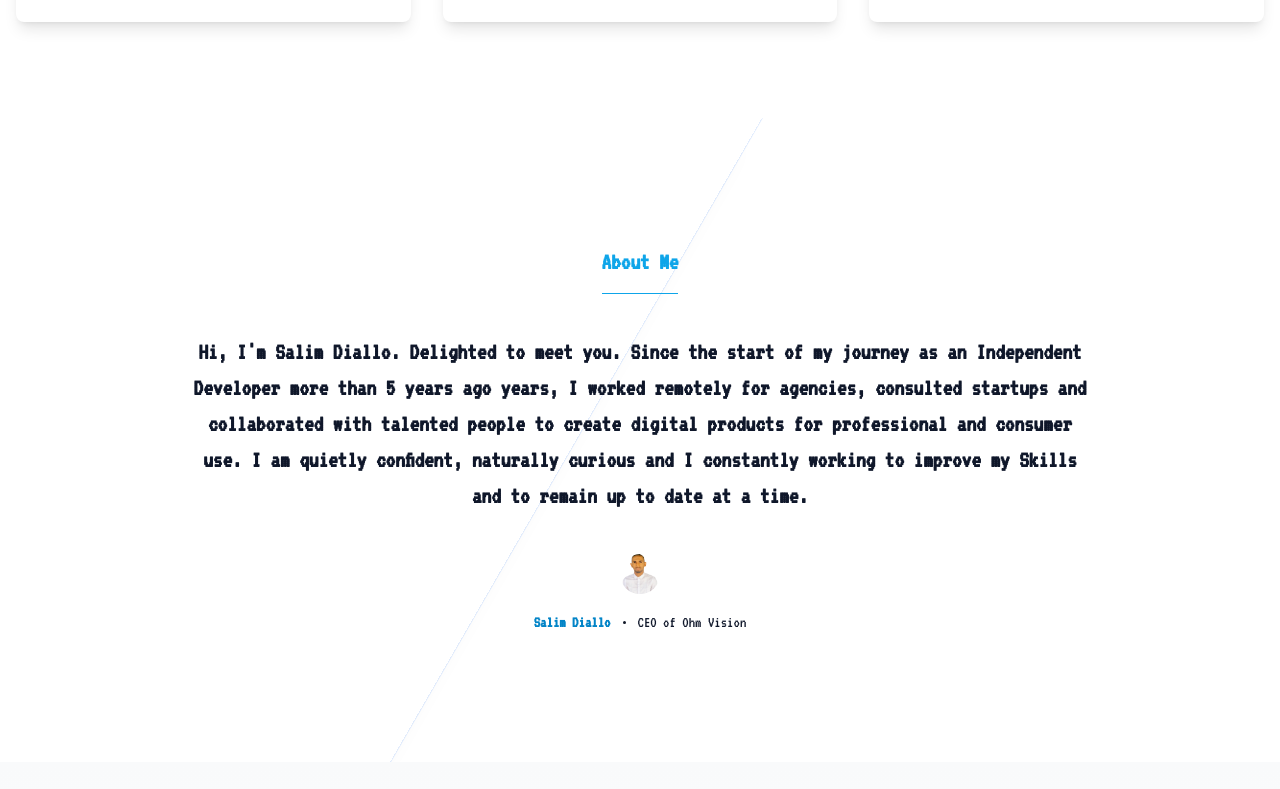
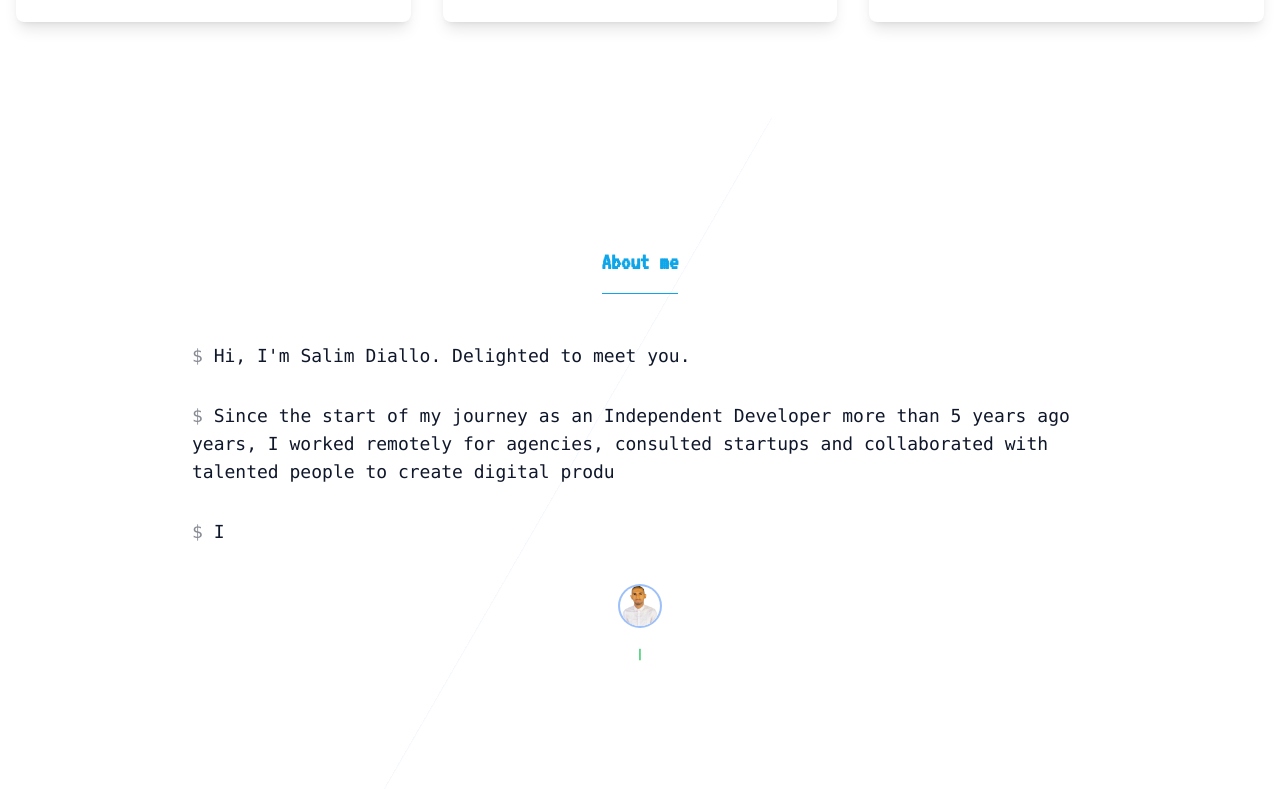
Before and after one commit to SidyMohamedSalim/salimportofolio, a Next.js app: page / in a window 1280 px wide. Shown: the part 1631-2420 px from the top of the page. Built offline with nearby package versions, Linux system fonts and the light colour scheme.

Commit message:
add geel

```diff
--- a/components/Sections/about.tsx
+++ b/components/Sections/about.tsx
@@ -1,46 +1,171 @@
+"use client"
+
+import { useEffect, useRef, useState } from "react"
+
+import { cn } from "@/lib/utils"
+
 import { TitleSection } from "../TitleSection"
 
-/* eslint-disable @next/next/no-img-element */
+interface GeekTypingAnimationProps {
+  text: string
+  duration?: number
+  className?: string
+  delay?: number
+  showCursor?: boolean
+}
+
+export function GeekTypingAnimation({
+  text,
+  duration = 50,
+  className,
+  delay = 0,
+  showCursor = true,
+}: GeekTypingAnimationProps) {
+  const [displayedText, setDisplayedText] = useState("")
+  const [i, setI] = useState(0)
+  const [isVisible, setIsVisible] = useState(false)
+  const [cursorVisible, setCursorVisible] = useState(true)
+  const elementRef = useRef<HTMLDivElement>(null)
+
+  // Effet de clignotement du curseur
+  useEffect(() => {
+    if (!showCursor) return
+
+    const cursorInterval = setInterval(() => {
+      setCursorVisible((prev) => !prev)
+    }, 530)
+
+    return () => clearInterval(cursorInterval)
+  }, [showCursor])
+
+  // Observer d'intersection
+  useEffect(() => {
+    const observer = new IntersectionObserver(
+      (entries) => {
+        if (entries[0].isIntersecting) {
+          setTimeout(() => {
+            setIsVisible(true)
+          }, delay)
+        }
+      },
+      { threshold: 0.1 }
+    )
+
+    if (elementRef.current) {
+      observer.observe(elementRef.current)
+    }
+
+    return () => {
+      if (elementRef.current) {
+        observer.unobserve(elementRef.current)
+      }
+    }
+  }, [delay])
+
+  // Effet de frappe
+  useEffect(() => {
+    if (!isVisible) return
+
+    const typingEffect = setInterval(() => {
+      if (i < text.length) {
+        setDisplayedText((prev) => {
+          const nextChar = text[i]
+          return prev + nextChar
+        })
+        setI(i + 1)
+      } else {
+        clearInterval(typingEffect)
+      }
+    }, duration)
+
+    return () => clearInterval(typingEffect)
+  }, [duration, i, text, isVisible])
+
+  return (
+    <div ref={elementRef} className={cn("relative font-mono", className)}>
+      <span className="">
+        {isVisible && (
+          <>
+            <span className="opacity-50">{"$ "}</span>
+            {displayedText}
+          </>
+        )}
+        {showCursor && isVisible && (
+          <span
+            className={cn(
+              "inline-block -mb-1 ml-1 w-2 h-4",
+              cursorVisible ? "opacity-100" : "opacity-0"
+            )}
+          />
+        )}
+      </span>
+    </div>
+  )
+}
+
 export default function About() {
+  const paragraph1 = "Hi, I'm Salim Diallo. Delighted to meet you."
+  const paragraph2 = `Since the start of my journey as an Independent Developer more than 5 years ago
+    years, I worked remotely for agencies, consulted startups and collaborated with talented people to create digital products for
+    professional and consumer use.`
+  const paragraph3 = `I am quietly confident, naturally curious and I constantly working to improve my Skills and to
+    remain up to date at a time.`
+
   return (
     <section
       id="about"
       className="isolate overflow-hidden relative px-6 py-12 sm:py-32 lg:px-8"
     >
       <div className="absolute inset-0 opacity-20 -z-10" />
-      <div className="absolute inset-y-0 right-1/2 -z-10 mr-16 w-[200%] origin-bottom-left skew-x-[-30deg] opacity-30  shadow-xl  ring-1 sm:mr-28 lg:mr-0 xl:mr-16 xl:origin-center" />
+      <div className="absolute inset-y-0 right-1/2 -z-10 mr-16 w-[200%] origin-bottom-left skew-x-[-30deg] opacity-10 shadow-xl ring-1 sm:mr-28 lg:mr-0 xl:mr-16 xl:origin-center" />
       <div className="mx-auto max-w-2xl lg:max-w-4xl">
-        <TitleSection title="About Me" />
+        <div className="mb-12 text-center">
+          <TitleSection title="About me" />
+        </div>
         <figure className="mt-10">
-          <blockquote className="text-xl font-semibold leading-8 text-center sm:text-2xl sm:leading-9">
-            <p>
-              Hi, I&apos;m Salim Diallo. Delighted to meet you. Since the start
-              of my journey as an Independent Developer more than 5 years ago
-              years, I worked remotely for agencies, consulted startups and
-              collaborated with talented people to create digital products for
-              professional and consumer use. I am quietly confident, naturally
-              curious and I constantly working to improve my Skills and to
-              remain up to date at a time.
-            </p>
+          <blockquote className="space-y-8 text-base sm:text-lg">
+            <GeekTypingAnimation
+              text={paragraph1}
+              duration={30}
+              className="block opacity-0 animate-fadeIn"
+            />
+            <GeekTypingAnimation
+              text={paragraph2}
+              duration={20}
+              delay={2000}
+              className="block opacity-0 animate-fadeIn"
+            />
+            <GeekTypingAnimation
+              text={paragraph3}
+              duration={25}
+              delay={6000}
+              className="block opacity-0 animate-fadeIn"
+            />
           </blockquote>
           <figcaption className="mt-10">
             <img
-              className="mx-auto w-10 h-10 rounded-full"
+              className="mx-auto w-10 h-10 rounded-full ring-2"
               src="/profil2.png"
               alt=""
             />
             <div className="flex justify-center items-center mt-4 space-x-3 text-base">
-              <div className="font-semibold text-sky-600">Salim Diallo</div>
-              <svg
-                viewBox="0 0 2 2"
-                width={3}
-                height={3}
-                aria-hidden="true"
-                className="fill-gray-900"
-              >
-                <circle cx={1} cy={1} r={1} />
-              </svg>
-              <div className="">CEO of Ohm Vision</div>
+              <div className="font-semibold">
+                <GeekTypingAnimation
+                  text="Salim Diallo"
+                  duration={50}
+                  delay={8000}
+                  className="opacity-0 animate-fadeIn"
+                />
+              </div>
+              <span className="text-green-500">|</span>
+              <div>
+                <GeekTypingAnimation
+                  text="CEO of Ohm Vision"
+                  duration={50}
+                  delay={9000}
+                  className="opacity-0 animate-fadeIn"
+                />
+              </div>
             </div>
           </figcaption>
         </figure>
--- /dev/null
+++ b/components/ui/AnimatedText.tsx
@@ -0,0 +1,37 @@
+"use client"
+
+import { useEffect, useState } from "react"
+
+import { cn } from "@/lib/utils"
+
+interface TypingAnimationProps {
+  text: string
+  duration?: number
+  className?: string
+}
+
+export function TypingAnimation({
+  text,
+  duration = 200,
+  className,
+}: TypingAnimationProps) {
+  const [displayedText, setDisplayedText] = useState<string>("")
+  const [i, setI] = useState<number>(0)
+
+  useEffect(() => {
+    const typingEffect = setInterval(() => {
+      if (i < text.length) {
+        setDisplayedText(text.substring(0, i + 1))
+        setI(i + 1)
+      } else {
+        clearInterval(typingEffect)
+      }
+    }, duration)
+
+    return () => {
+      clearInterval(typingEffect)
+    }
+  }, [duration, i])
+
+  return <p>{displayedText ? displayedText : text}</p>
+}
--- a/config/site.ts
+++ b/config/site.ts
@@ -6,8 +6,8 @@ export const siteConfig = {
   email: "sidymamadousalim@gmail.com",
   mainNav: [
     {
-      title: "HOME",
-      href: "#home",
+      title: "CV",
+      href: "/cv",
     },
   ],
   links: {
--- a/styles/globals.css
+++ b/styles/globals.css
@@ -80,4 +80,36 @@
     scroll-behavior: smooth;
     overflow-x: hidden;
   }
+
+  @keyframes fadeIn {
+    from {
+      opacity: 0;
+    }
+    to {
+      opacity: 1;
+    }
+  }
+
+  .animate-fadeIn {
+    animation: fadeIn 0.5s ease-in forwards;
+  }
+
+  .typing-cursor {
+    display: inline-block;
+    width: 0.5em;
+    height: 1.2em;
+    background-color: currentColor;
+    margin-left: 2px;
+    animation: blink 1s step-end infinite;
+  }
+
+  @keyframes blink {
+    from,
+    to {
+      opacity: 1;
+    }
+    50% {
+      opacity: 0;
+    }
+  }
 }
```
Also changed, not shown: components/Sections/Projects.tsx (+104 -23 lines).
